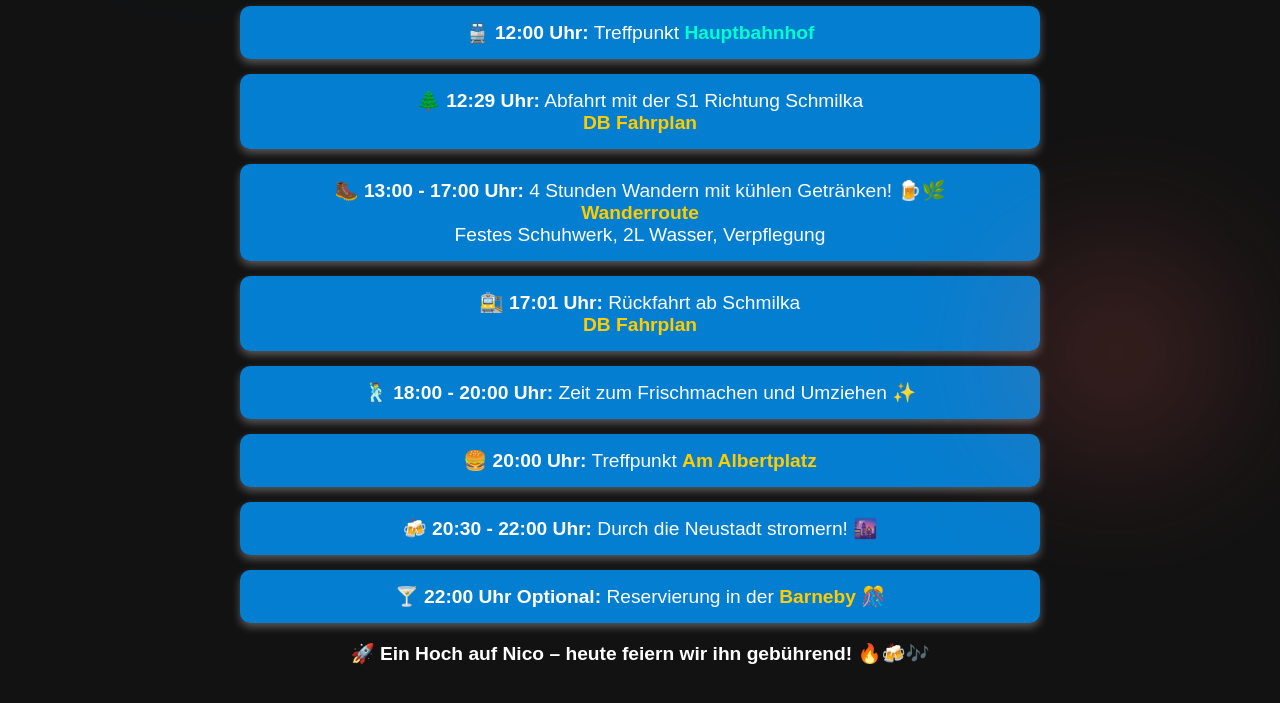
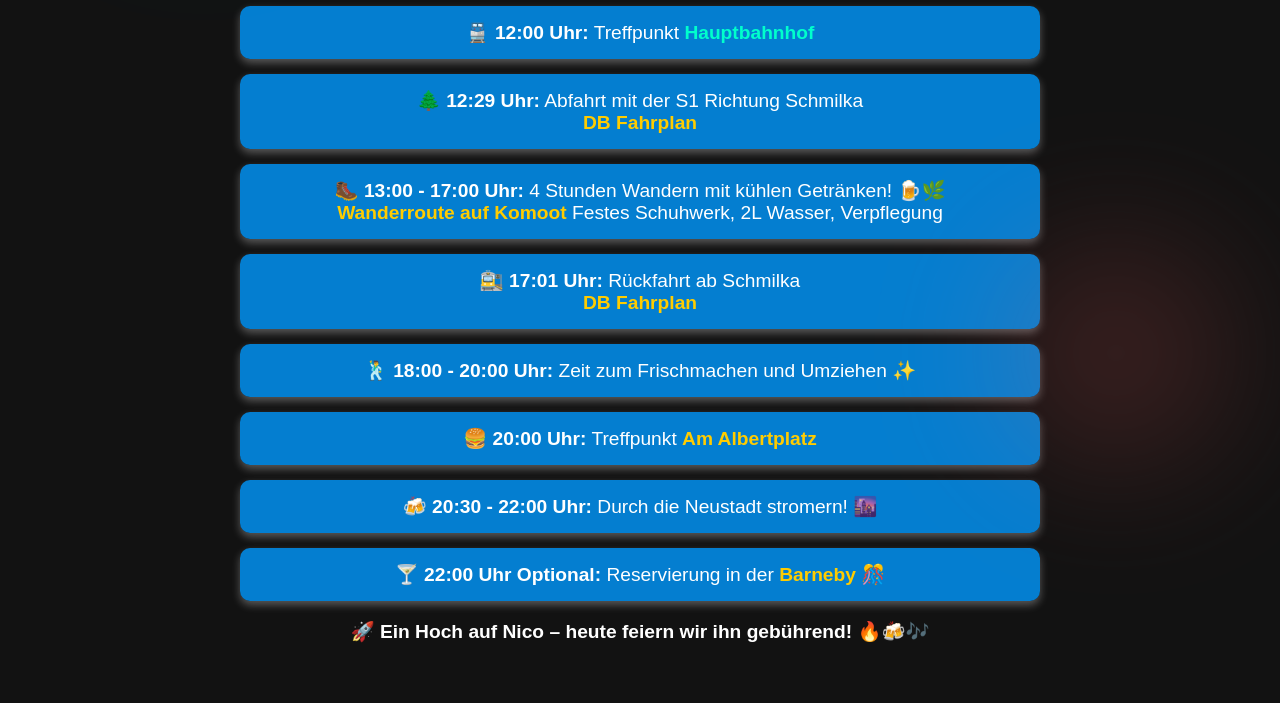
Before and after one commit to doriankreibich/nicos-jga, a plain HTML site: page index.html in a window 1280 px wide. Shown: the part 307-1010 px from the top of the page. Drawn offline with Linux system fonts and the light colour scheme.

Commit message:
Update index.html

```diff
--- a/index.html
+++ b/index.html
@@ -119,19 +119,19 @@
     <ul>
         <li>🚆 <strong>12:00 Uhr:</strong> Treffpunkt <span class="highlight">Hauptbahnhof</span></li>
         <li>🌲 <strong>12:29 Uhr:</strong> Abfahrt mit der S1 Richtung Schmilka <br>
-            <a href="#">DB Fahrplan</a>
+            <a href="https://www.bahn.de/buchung/start?vbid=759ffa38-fb3e-410c-a22a-e470a1b4eca2" target="_blank">DB Fahrplan</a>
         </li>
         <li>🥾 <strong>13:00 - 17:00 Uhr:</strong> 4 Stunden Wandern mit kühlen Getränken! 🍺🌿<br>
-            <a href="#">Wanderroute</a><br>
+            <a href="https://www.komoot.com/de-de/smarttour/24007509?ref=wdd" target="_blank">Wanderroute auf Komoot</a>
             Festes Schuhwerk, 2L Wasser, Verpflegung
         </li>
         <li>🚉 <strong>17:01 Uhr:</strong> Rückfahrt ab Schmilka <br>
-            <a href="#">DB Fahrplan</a>
+            <a href="https://www.bahn.de/buchung/start?vbid=e02e53af-26d6-4f7d-af09-68c737aab9f5" target="_blank">DB Fahrplan</a>
         </li>
         <li>🕺 <strong>18:00 - 20:00 Uhr:</strong> Zeit zum Frischmachen und Umziehen ✨</li>
-        <li>🍔 <strong>20:00 Uhr:</strong> Treffpunkt <span class="highlight"><a href="#">Am Albertplatz</a></span></li>
+        <li>🍔 <strong>20:00 Uhr:</strong> Treffpunkt <span class="highlight"><a href="https://maps.app.goo.gl/82SEiw9Lp9b7PJoM9" target="_blank">Am Albertplatz</a></span></li>
         <li>🍻 <strong>20:30 - 22:00 Uhr:</strong> Durch die Neustadt stromern! 🌆</li>
-        <li>🍸 <strong>22:00 Uhr Optional:</strong> Reservierung in der <span class="highlight"><a href="#">Barneby</a></span> 🎊</li>
+        <li>🍸 <strong>22:00 Uhr Optional:</strong> Reservierung in der <span class="highlight"><a href="https://www.barneby-dresden.de/" target="_blank">Barneby</a></span> 🎊</li>
     </ul>
     <p>🚀 Ein Hoch auf Nico – heute feiern wir ihn gebührend! 🔥🍻🎶</p>
 </div>
```
